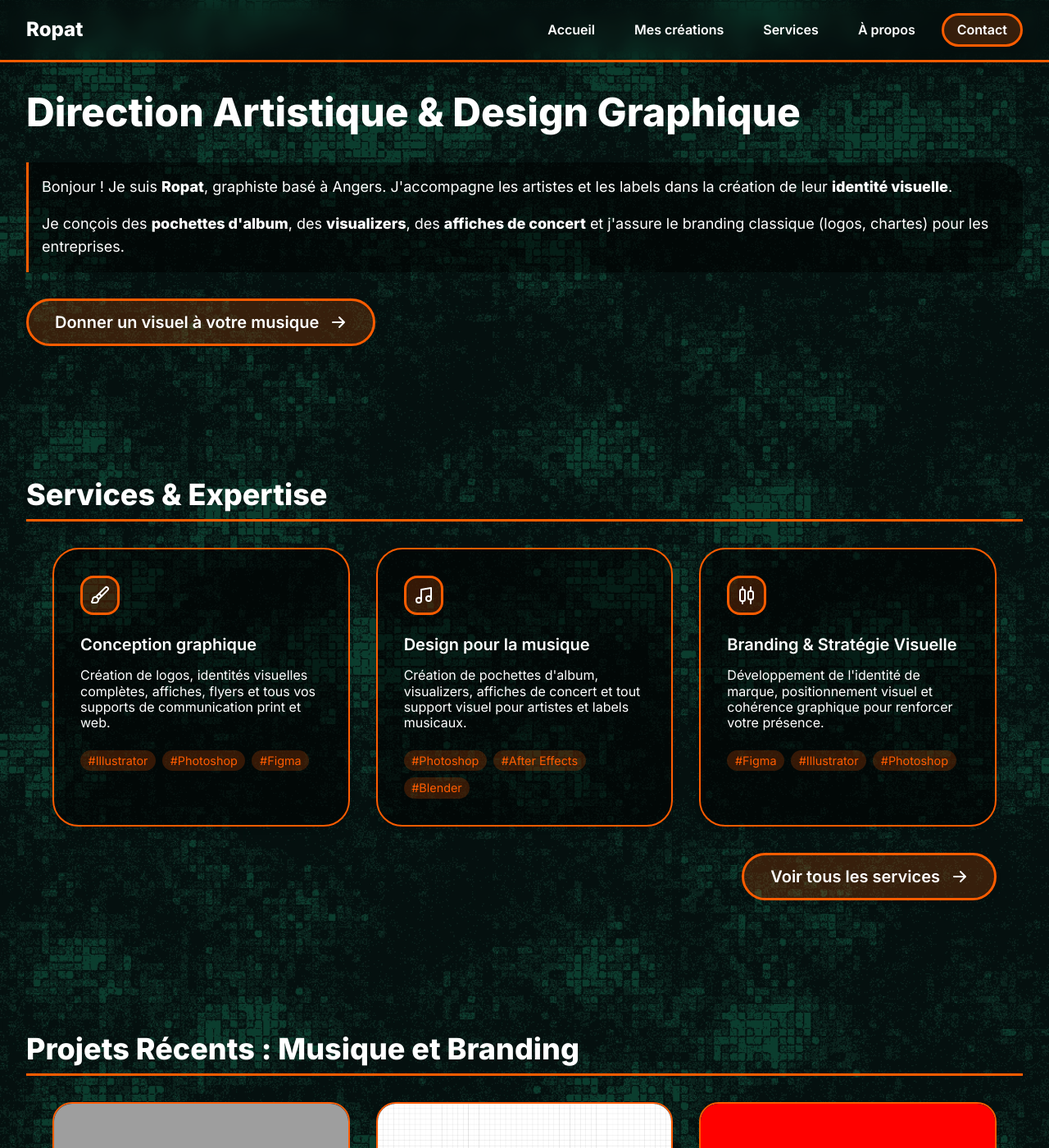
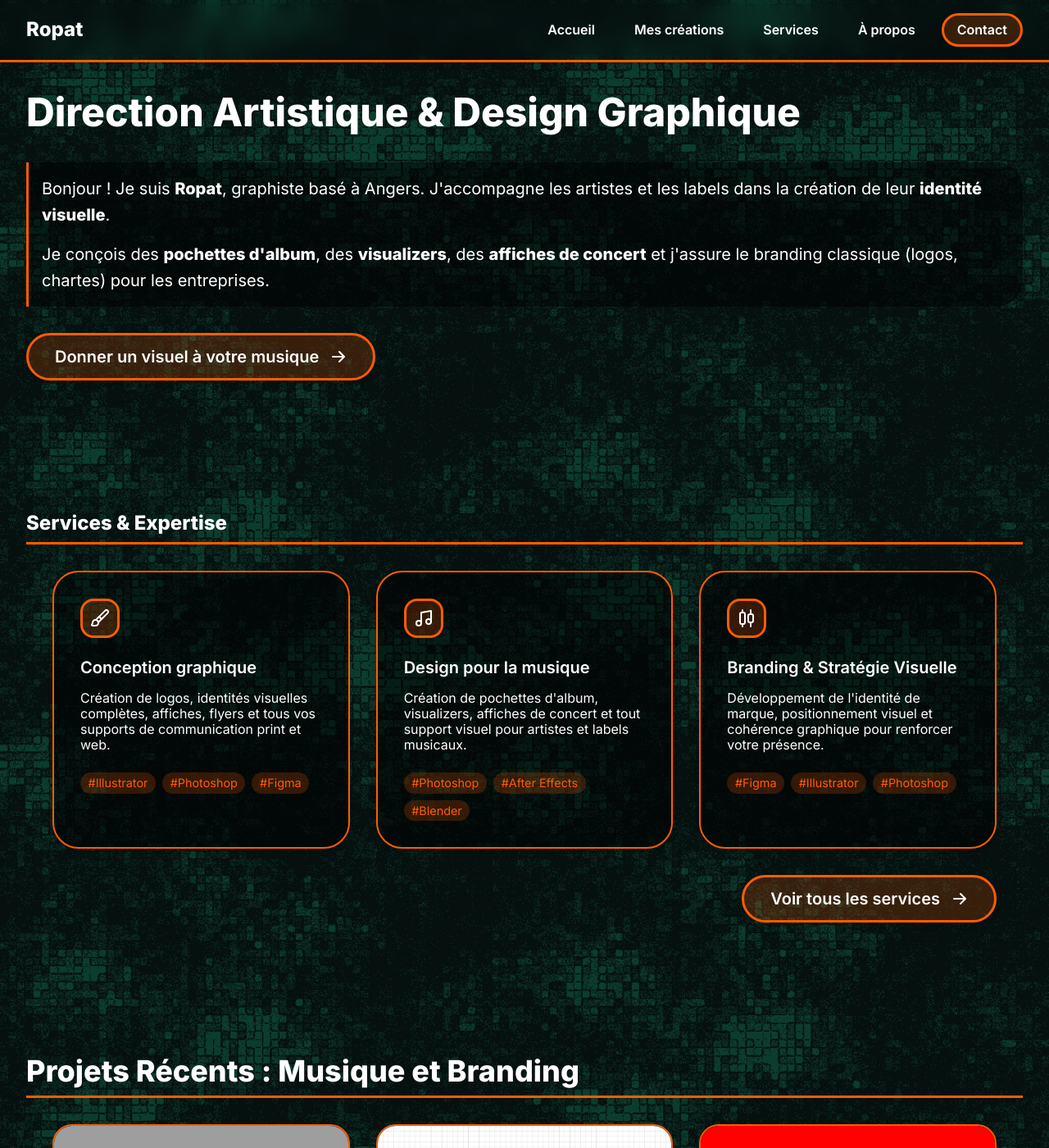
Before and after one commit to 7Nautilus/ropat-portfolio, a Jekyll site: the page built from index.html, in a window 1280 px wide and 1400 px high. Shown: the whole window at 82% size. Built offline with Jekyll 4.4.1, drawn with Linux system fonts in a browser that asks for light colours; grey boxes are pictures that could not be loaded.

Commit message:
css font-size

```diff
--- a/assets/css/style.css
+++ b/assets/css/style.css
@@ -117,6 +117,34 @@ img {
   outline: 3px solid var(--primary-color);
   outline-offset: 4px;
   border-radius: 4px;
+}
+
+/* ================================
+   RESPONSIVE FONT SIZES
+   ================================ */
+
+.h1 {
+  font-size: var(--fs-h1);
+}
+
+.h2 {
+  font-size: var(--fs-h2);
+}
+
+.h3 {
+  font-size: var(--fs-h3);
+}
+
+.h4 {
+  font-size: var(--fs-h4);
+}
+
+.p {
+  font-size: var(--fs-p);
+}
+
+.small {
+  font-size: var(--fs-small);
 }
 
 /* ================================
@@ -592,7 +620,6 @@ main {
 }
 
 .hero-title {
-  font-size: var(--fs-h2);
   font-weight: 800;
   line-height: 1.2;
   max-width: 100%;
@@ -622,7 +649,6 @@ main {
   border-left: var(--border-primary);
 
   /* Typography */
-  font-size: var(--font-size-lg);
   line-height: 1.6;
 }
 
@@ -767,7 +793,6 @@ main {
    ============================================ */
 
 .section-title {
-  font-size: var(--fs-h3);
   font-weight: 700;
   border-bottom: var(--border-primary);
   padding-bottom: var(--spacing-xs);
--- a/index.html
+++ b/index.html
@@ -20,10 +20,10 @@ og_url: "https://ropat.art"
 <main id="main-content">
   <!-- Hero Section -->
   <section class="hero" aria-labelledby="hero-title">
-    <h1 class="hero-title" id="hero-title">Direction Artistique & Design Graphique</h1>
+    <h1 class="hero-title h2" id="hero-title">Direction Artistique & Design Graphique</h1>
 
     <!-- Texte d'accroche -->
-    <div class="hero-text">
+    <div class="hero-text p">
       <p>Bonjour ! Je suis <strong>Ropat</strong>, graphiste basé à Angers. J'accompagne les artistes et les labels dans la création de leur <strong>identité visuelle</strong>.</p>
       <p>Je conçois des <strong>pochettes d'album</strong>, des <strong>visualizers</strong>, des <strong>affiches de concert</strong> et j'assure le branding classique (logos, chartes) pour les entreprises.</p>
     </div>
@@ -67,7 +67,7 @@ og_url: "https://ropat.art"
   <!-- PROJECTS SECTION -->
   <section class="projects" aria-labelledby="projects-title">
     <!-- Projects Section Title -->
-    <h2 class="section-title" id="projects-title">Projets Récents : Musique et Branding</h2>
+    <h2 class="section-title h3" id="projects-title">Projets Récents : Musique et Branding</h2>
 
     <!-- Projects Grid -->
     <div class="section-grid" id="projects-grid">
```
